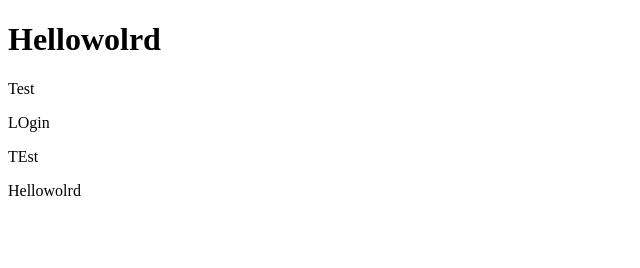
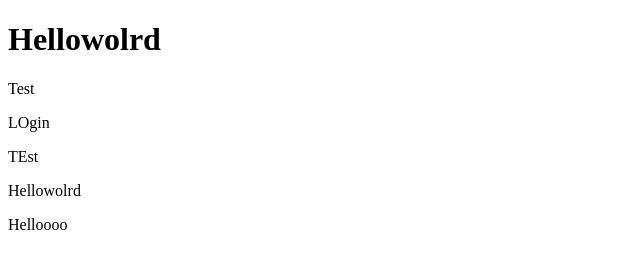
Before and after one commit to banana-meow/GIt-test, a plain HTML site: page index.html in a window 1280 px wide. Shown: the full height of the page, 0-640 px from the left. Drawn offline with Linux system fonts and the light colour scheme.

Commit message:
Add tag p said "Hello"

```diff
--- a/index.html
+++ b/index.html
@@ -11,5 +11,6 @@
         <form action="POST">LOgin</form>
         <p>TEst</p>
         <p>Hellowolrd</p>
+        <p>Helloooo</p>
 </body>
 </html>
```
